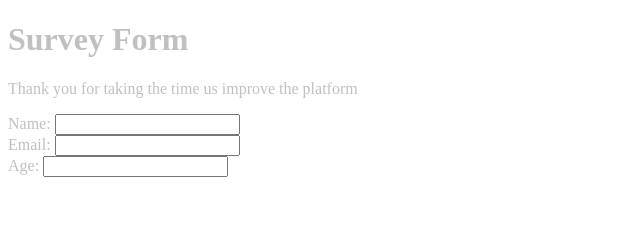
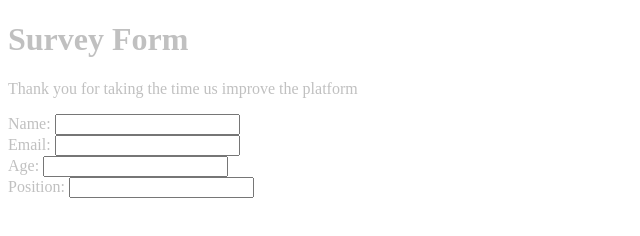
Before and after one commit to HninMyatLwin/MicroverseTrialsChallenge1, a plain HTML site: page index.html in a window 1280 px wide. Shown: the whole page, without its empty margins (0-640 px from the left). Drawn offline with Linux system fonts and the light colour scheme.

Commit message:
not big changes

```diff
--- a/index.html
+++ b/index.html
@@ -24,6 +24,11 @@
             <label for="age">Age:</label>
             <input type="text" id="age" min="13" max="100" required>
           </div>
+          <div class="four">
+            <label for="position">Position:</label>
+            <input type="text" id="position">
+          </div>
+
 
         </form>
     </main>
```
